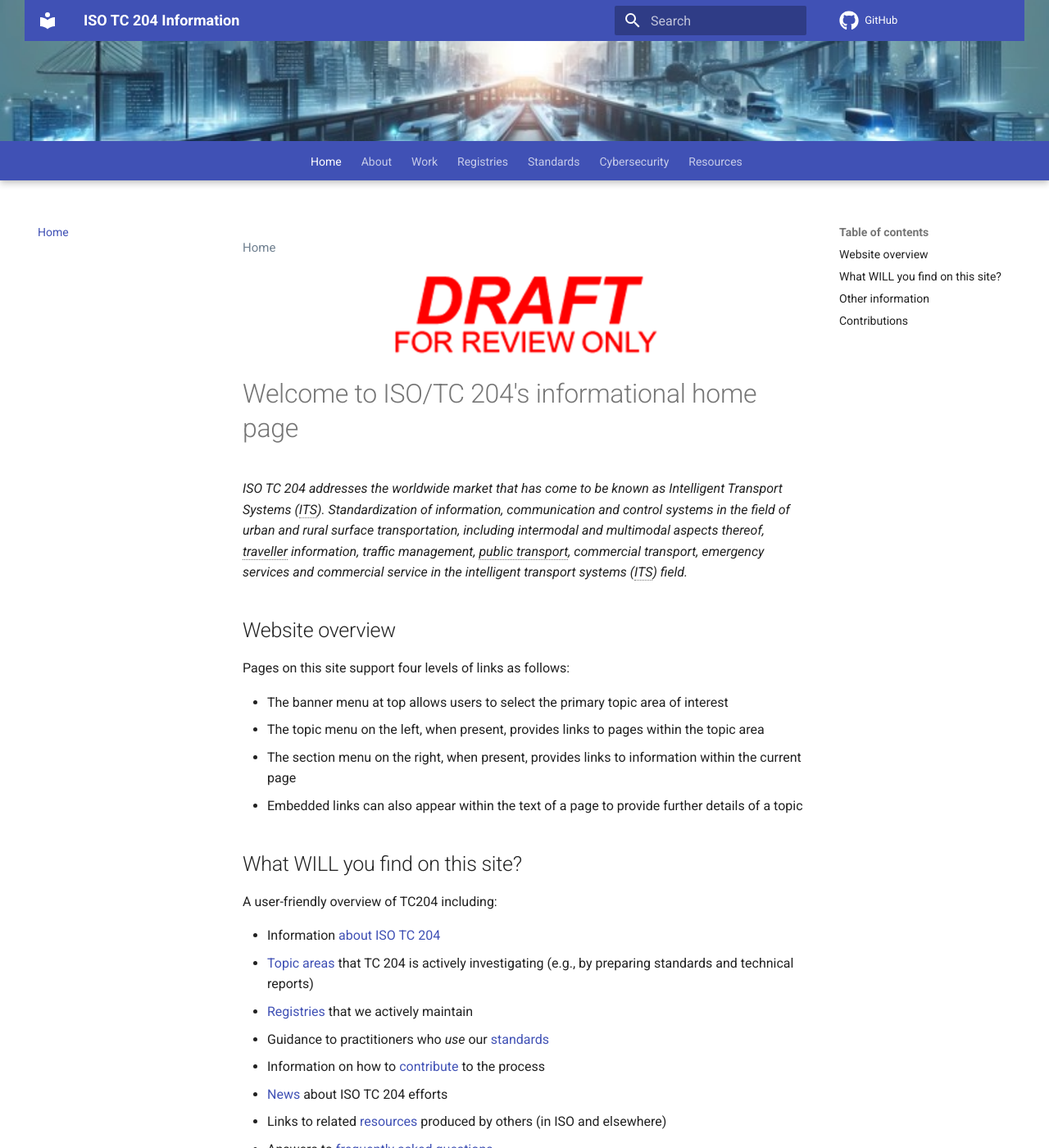
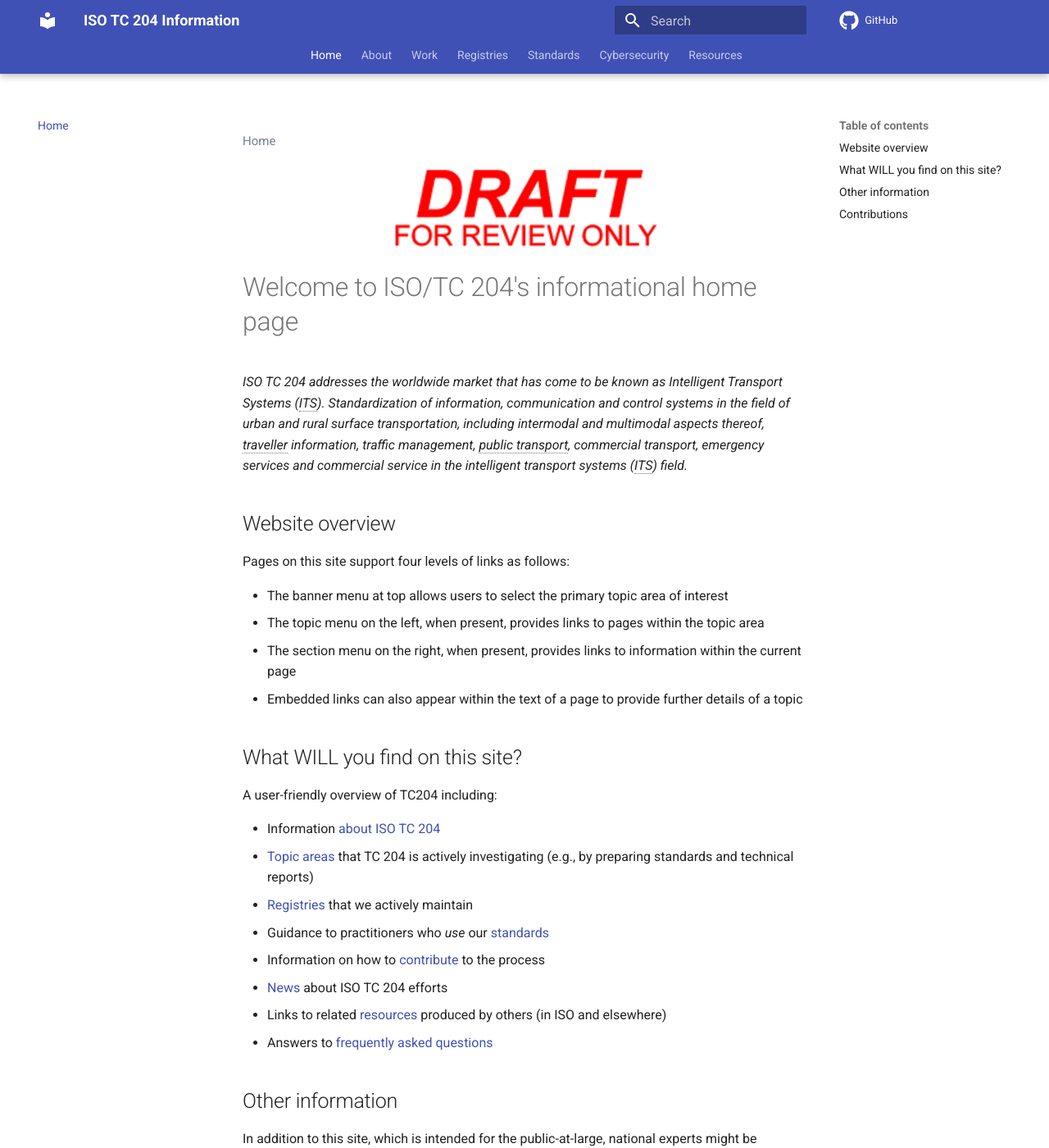
Before and after one commit to ISO-TC204/ISO-TC204.github.io, an MkDocs documentation site: the page built from docs/index.md, in a window 1280 px wide and 1400 px high. Shown: the whole window at 82% size. Built offline with MkDocs 1.6.1 and Material for MkDocs 9.7.7, drawn with Linux system fonts in a browser that asks for light colours; comment, search, counter and statistics services are not loaded.

Commit message:
Remove AI-generated header
Decreases the main header height for a cleaner look.

Removes the banner image from the header and body
to simplify the visual design.

```diff
--- a/docs/assets/stylesheets/extra.css
+++ b/docs/assets/stylesheets/extra.css
@@ -1,17 +1,17 @@
 /* Main header styling with total height of 270px */
 .md-header {
-    height: 270px;
+    height: 90px;
     display: flex;
     flex-direction: column;
     align-items: stretch;
-    background-image: url("../img/banner.jpg");
-    background-size: cover;
-    background-position: center; /* Centers the image */
-    background-repeat: no-repeat;   /* Prevents the image from repeating */
-    height: 220px;
-    color: #fff;
-    position: relative; /* Ensures the header scrolls with content */
-    z-index: auto; /* Remove stacking to prevent it from sticking */
+/*    background-image: url("../img/banner.jpg"); */
+/*    background-size: cover;
+/*    background-position: center; /* Centers the image */
+/*    background-repeat: no-repeat;   /* Prevents the image from repeating */
+/*    height: 220px; */
+/*    color: #fff; */
+/*    position: relative; /* Ensures the header scrolls with content */
+/*    z-index: auto; /* Remove stacking to prevent it from sticking */
 }
 
 /* Align tab items and move search and GitHub to the right side */
```
Also changed, not shown: docs/stylesheets/extra.css (+0 -8 lines), 2 other files.
